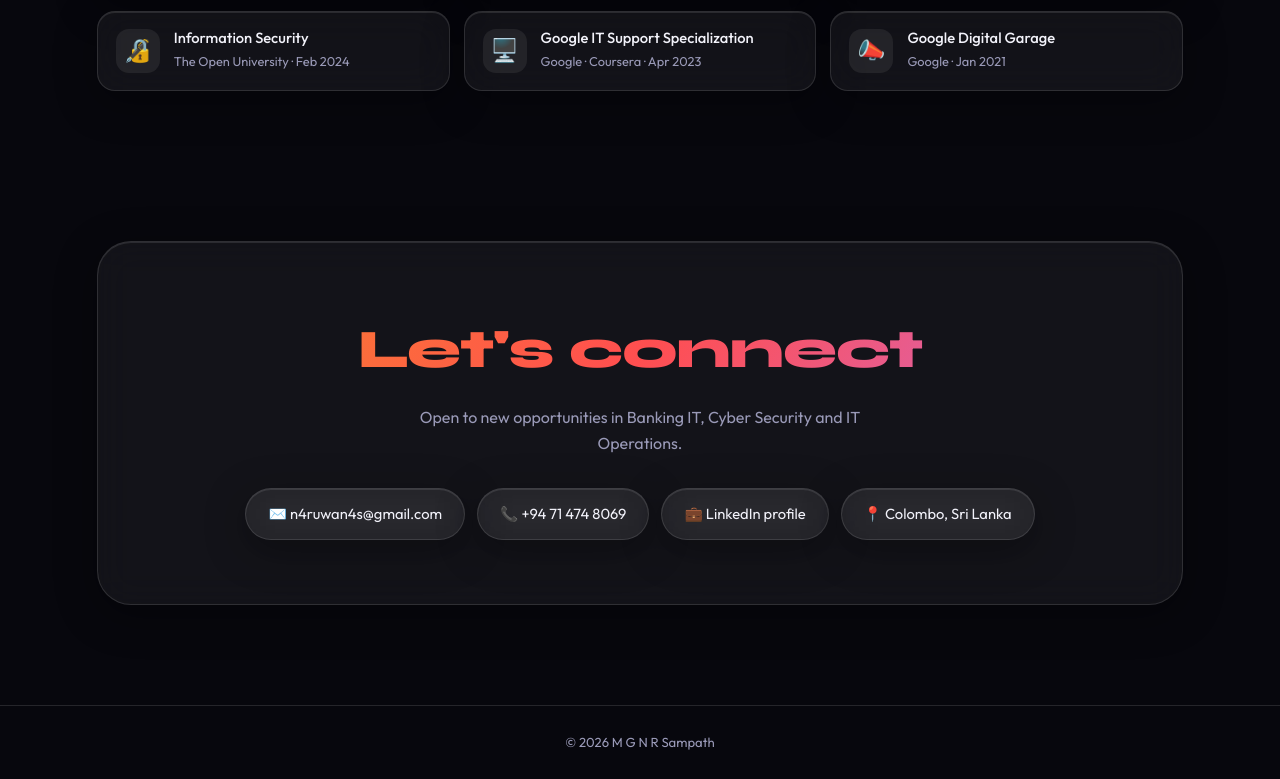
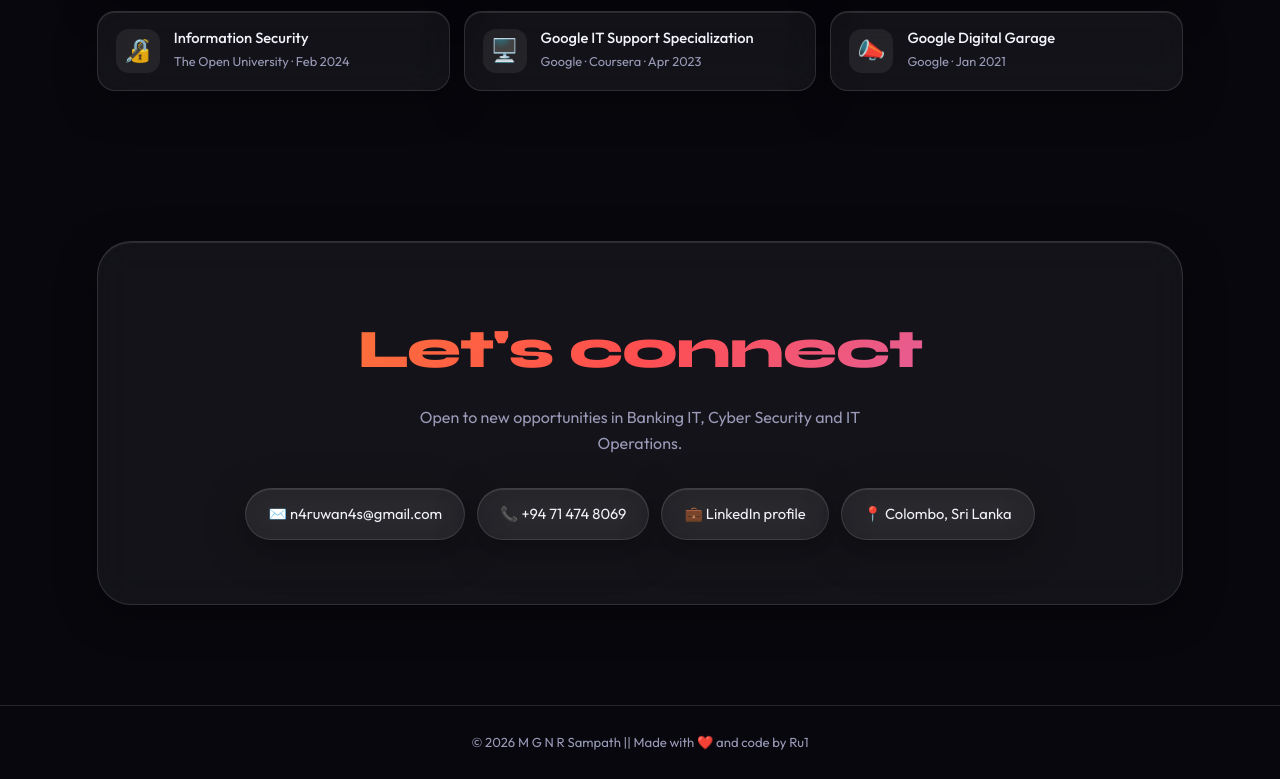
Before and after one commit to n4ruwan4s-crypto/ruwan-sampath, a plain HTML site: page index.html in a window 1280 px wide. Shown: the part 4050-4829 px from the top of the page. Drawn offline with Linux system fonts and the light colour scheme; animation ran at ten frames a second.

Commit message:
index.html

```diff
--- a/index.html
+++ b/index.html
@@ -202,7 +202,7 @@ My goal is to continue growing where banking IT and technology development inter
     </div>
   </div>
 </section>
-<footer>© 2026 M G N R Sampath</footer>
+<footer>© 2026 M G N R Sampath || Made with ❤️ and code by <a href= "https://ruwan-sampath.n4ruwan4s.workers.dev/" target="_blank"> Ru1 </a> </a></footer></footer>
 
 <script>
 const $=s=>document.querySelector(s),$$=s=>[...document.querySelectorAll(s)];
```
